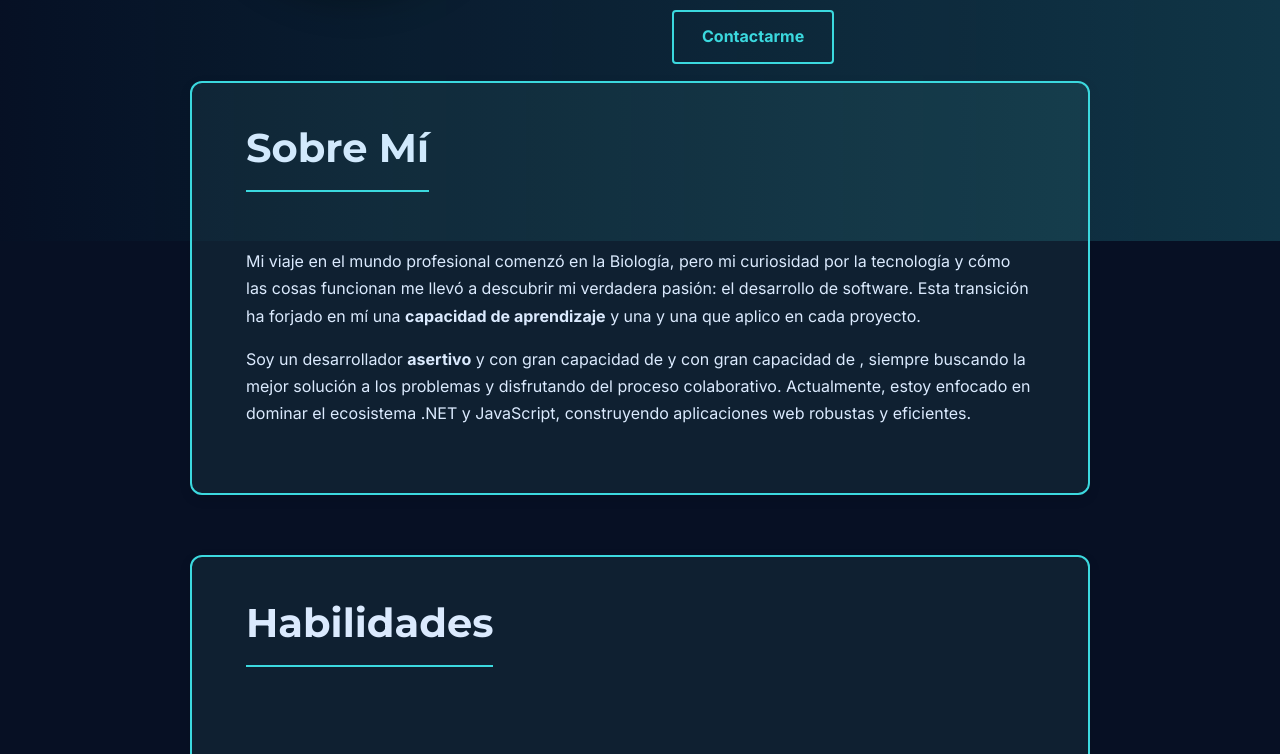
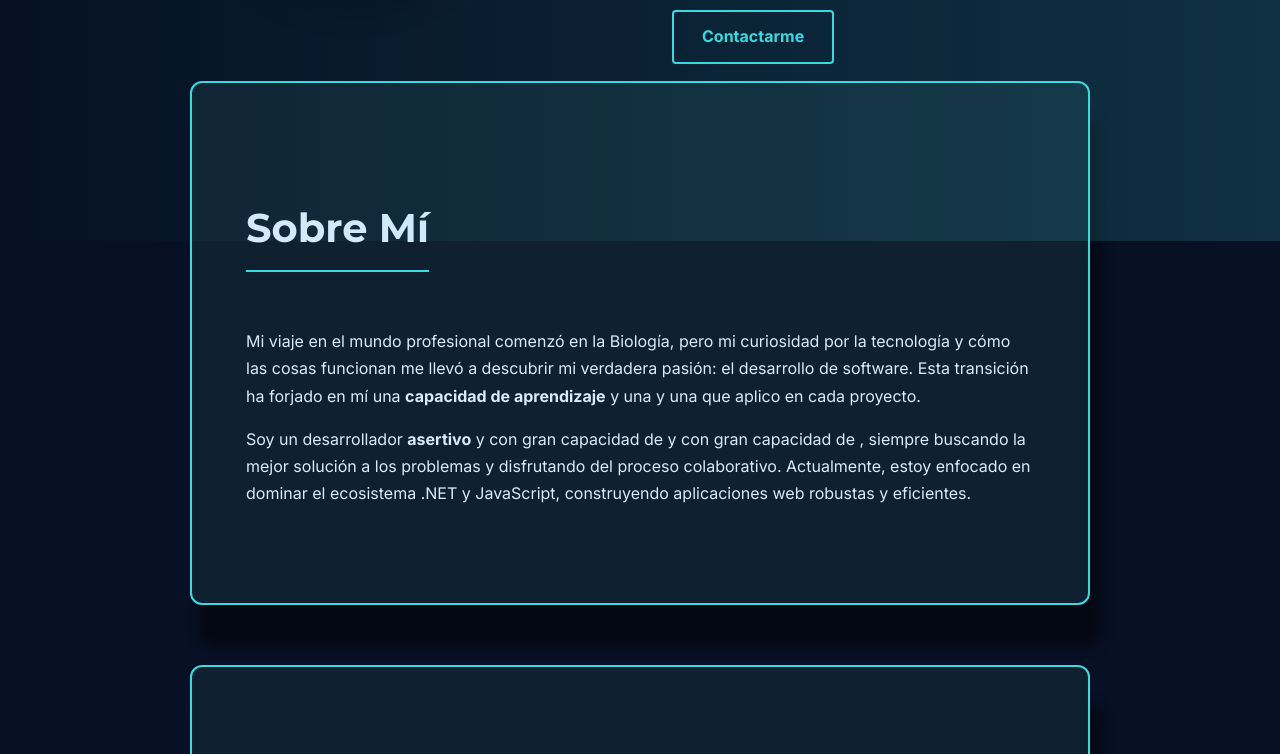
Before and after one commit to GeroniMolero/MiPortfolio, a React (Vite) app: page / in a window 1280 px wide. Shown: the part 559-1313 px from the top of the page. Built offline with nearby package versions, Linux system fonts and the light colour scheme.

Commit message:
Actualizo estilos

```diff
--- a/src/components/Header.jsx
+++ b/src/components/Header.jsx
@@ -116,9 +116,9 @@ const Header = () => {
           <div className="mode-select">
             <label htmlFor="theme-mode" className="sr-only">Theme mode</label>
             <select id="theme-mode" value={mode} onChange={handleModeChange} aria-label="Select theme mode">
-              <option value="light">Claro</option>
-              <option value="dark">Oscuro</option>
-              <option value="bio">Bio</option>
+              <option className="opciones" value="light">Claro</option>
+              <option className="opciones" value="dark">Oscuro</option>
+              <option className="opciones" value="bio">Bio</option>
             </select>
           </div>
         </div>
--- a/src/styles/Header.css
+++ b/src/styles/Header.css
@@ -96,6 +96,11 @@ img{
   border: 1px solid rgba(255,255,255,0.08);
   padding: 6px 10px;
   border-radius: 6px;
+}
+
+.opciones{
+  background-color: var(--primary-color);
+  color: var(--text-color);
 }
 
 /* Themed select styles for theme/mode selectors (desktop + mobile) */
--- a/src/styles/global.css
+++ b/src/styles/global.css
@@ -141,14 +141,15 @@ a:hover {
 } */
 
 .section{
-  padding: 0px 5% 50px 5%;
+  padding: 80px 5%;
   max-width: 900px;
   border:2px solid var(--accent-color);
   border-radius:12px;
   margin-bottom: 60px;
   background-color: var(--secondary-color);
-  box-shadow: 0 4px 12px rgba(0, 0, 0, 0.1);
+  box-shadow: 10px 40px 12px rgba(0, 0, 0, 0.5);
 }
+
 
 /* About Me paragraph styling */
 .about-paragraph {
```
